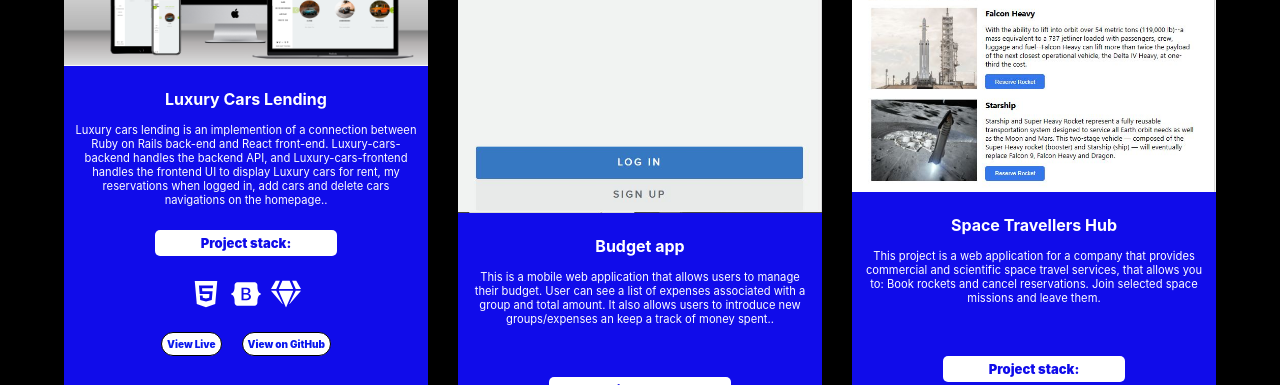
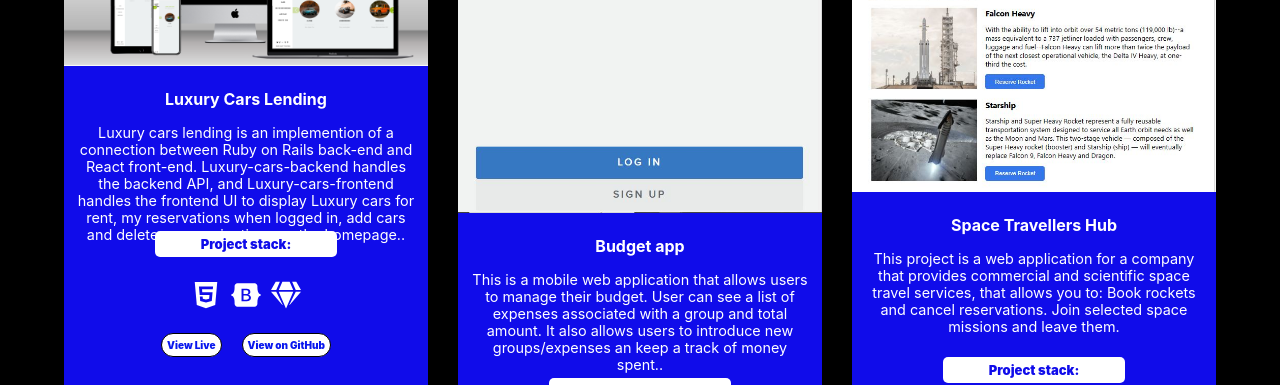
Before and after one commit to blase147/my_portfolio, a React (Create React App) app: page / in a window 1280 px wide. Shown: the part 1440-1825 px from the top of the page. Built offline with nearby package versions, Linux system fonts and the light colour scheme.

Commit message:
Add assest images

```diff
--- a/src/components/my-works/myWorks.scss
+++ b/src/components/my-works/myWorks.scss
@@ -147,7 +147,7 @@
         }
 
         .desc {
-          font-size: 0.7em;
+          font-size: 0.9em;
           height: 8vh;
           margin-bottom: 30px;
         }
```
Also changed, not shown: public/assets/images/covid-19-updater.JPG.
